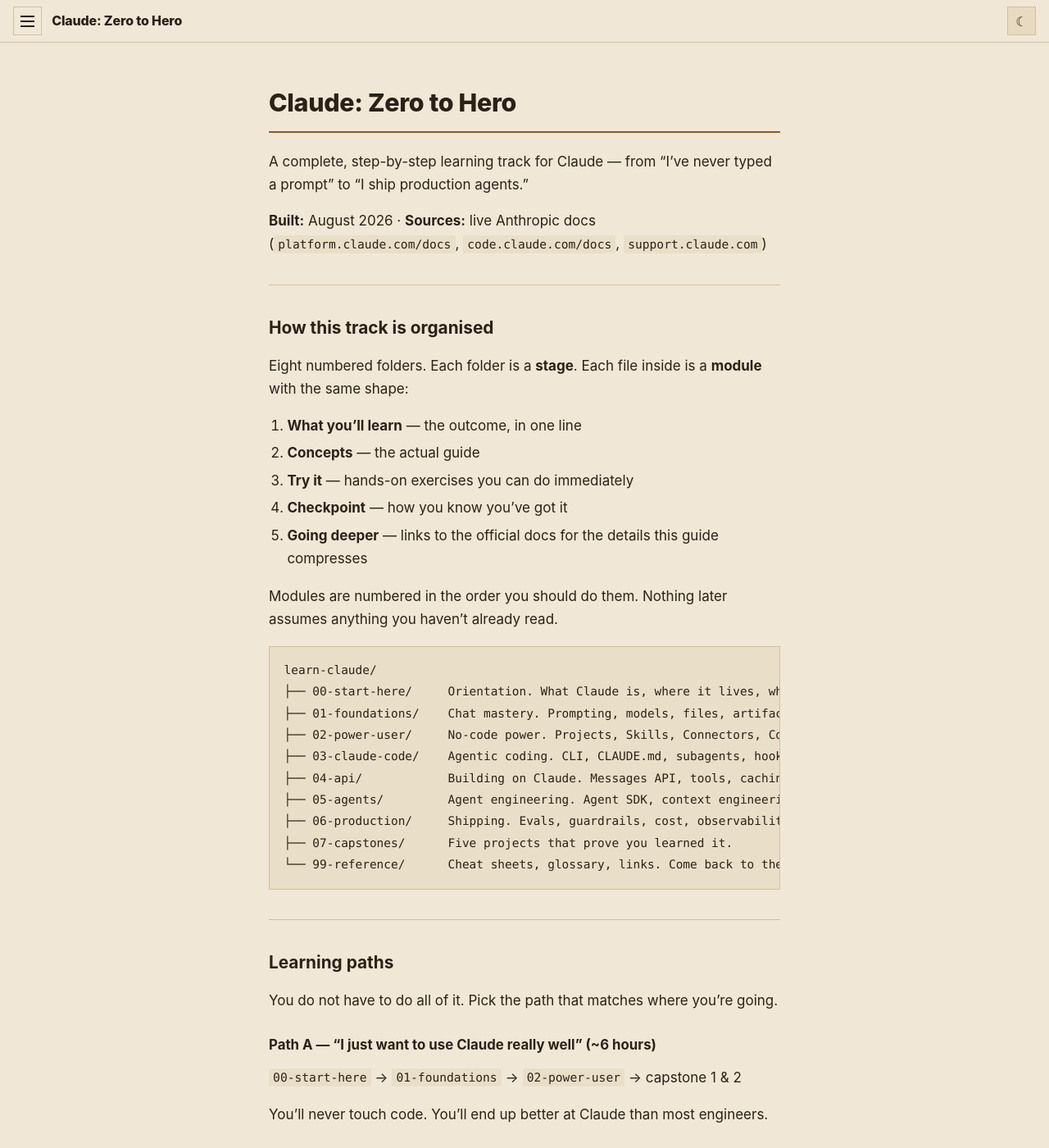
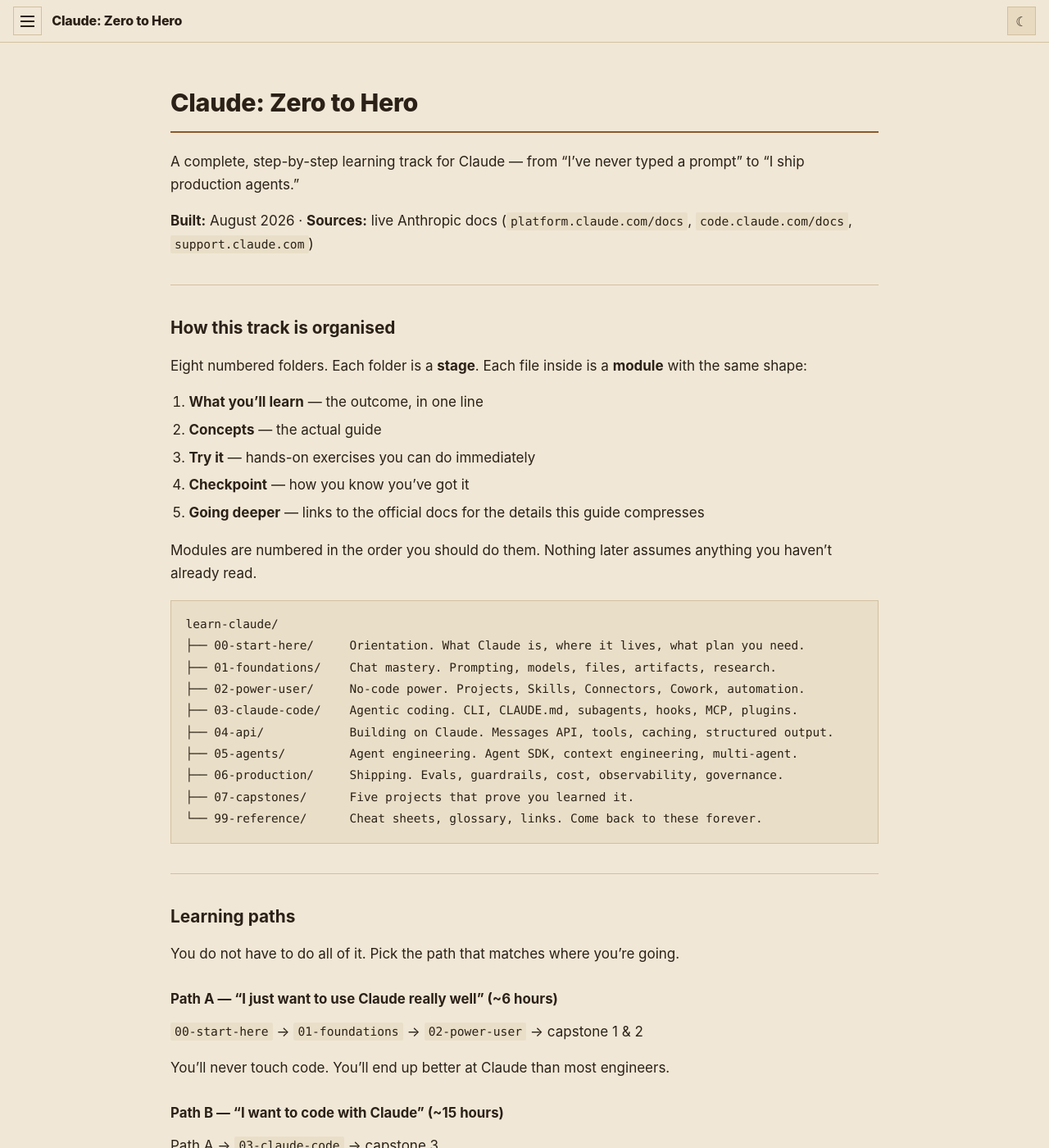
Before and after one commit to izarnev/learn-claude, a Jekyll site: the page built from README.md, in a window 1280 px wide and 1400 px high. Shown: the whole window at 82% size. Built offline with Jekyll 4.4.1, drawn with Linux system fonts in a browser that asks for light colours.

Commit message:
Widen the content column on larger screens
.content was a fixed 720px regardless of viewport size, so on a
laptop or desktop screen it sat in a narrow strip with most of the
screen empty on both sides. It now grows with the viewport up to 75%
of it, capped at 1200px so line length stays sane on ultra-wide
monitors instead of running away to 150+ characters per line.

```diff
--- a/assets/css/almanac.css
+++ b/assets/css/almanac.css
@@ -109,7 +109,11 @@
 /* ---------------------------- content ---------------------------- */
 .content{
   padding:clamp(2rem, 6vw, 3rem) clamp(1.25rem, 5vw, 3rem) clamp(3rem, 8vw, 6rem);
-  max-width:720px; margin:0 auto;
+  /* was a fixed 720px, so laptop/desktop viewports left most of the screen
+     empty on both sides. Now grows with the viewport up to 75% of it, capped
+     so it doesn't run away to unreadable line lengths on ultra-wide monitors. */
+  max-width:min(75vw, 1200px);
+  margin:0 auto;
 }
 .eyebrow{
   font-family:var(--font-mono); font-size:.72rem; text-transform:uppercase; letter-spacing:.06em;
```
